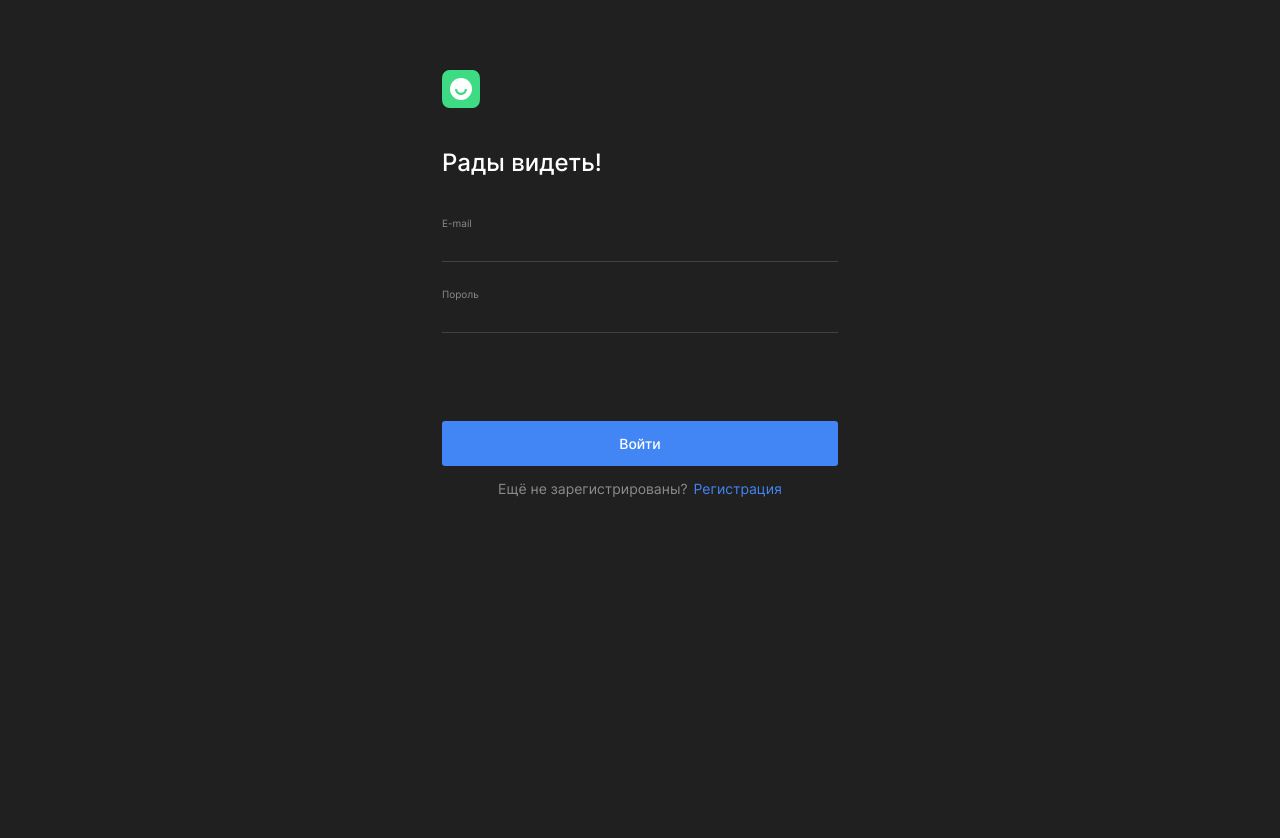
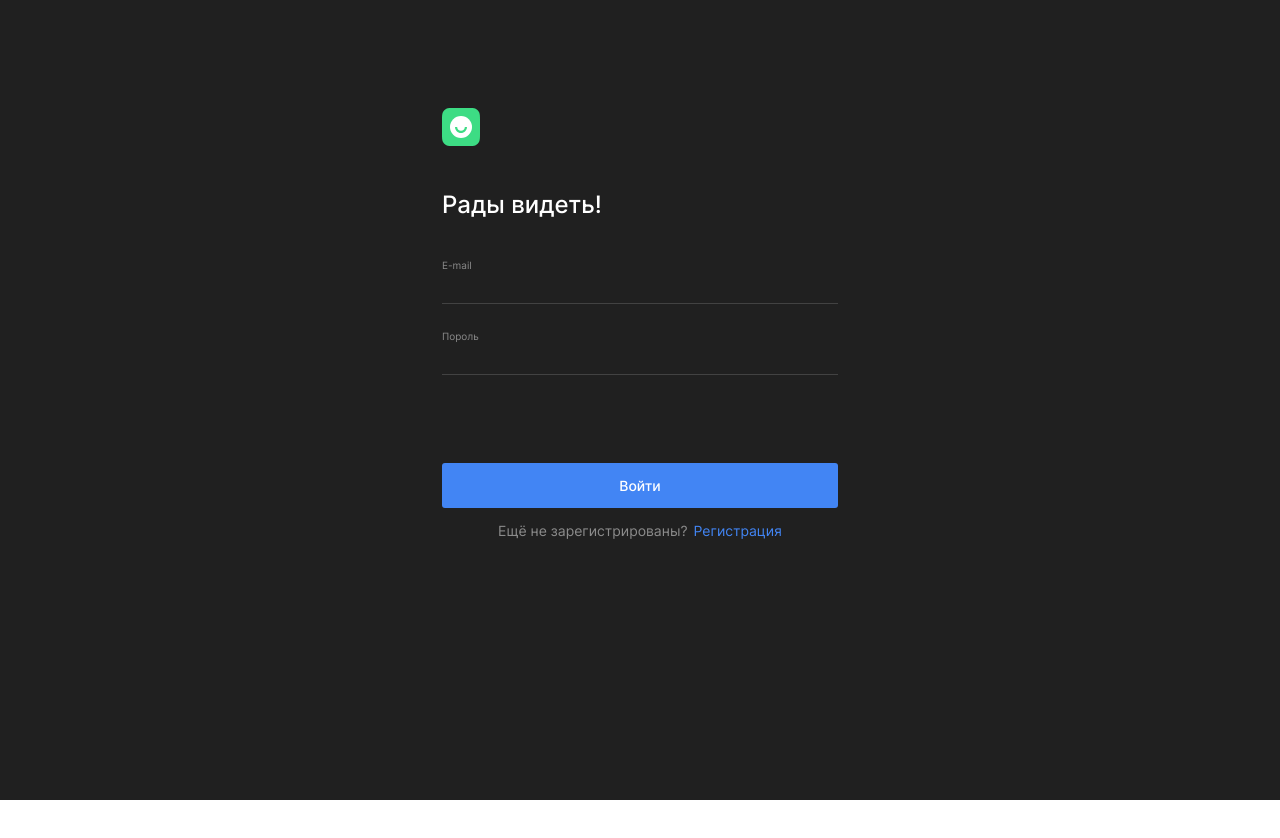
Before and after one commit to vitka27/movies-explorer-frontend, a React (Create React App) app: page /signin in a window 1280 px wide. Shown: the top 838 px of the page. After the commit the page ends 800 px from the top, so only its background shows below. Built offline with nearby package versions, Linux system fonts and the light colour scheme.

Commit message:
feat: Update and fix forms

```diff
--- a/src/components/App/App.css
+++ b/src/components/App/App.css
@@ -2,6 +2,7 @@
   display: flex;
   flex-direction: column;
   height: 100vh;
+  min-height: 100%;
 }
 .wrapper__section {
   padding: 0px clamp(30px, 5vw, 70px);
--- a/src/components/Auth/Login/Login.jsx
+++ b/src/components/Auth/Login/Login.jsx
@@ -1,20 +1,12 @@
 import React from "react";
 import Form from "../../Form/Form";
 import Input from "../../Form/Input/Input";
-import Button from "../../Form/Button/Button";
-import ToAction from "../../Form/ToAction/ToAction";
 
 export default function Login() {
   return (
     <Form title="Рады видеть!">
       <Input inputName="E-mail" />
       <Input inputName="Пороль" />
-      <Button buttonName="Войти" />
-      <ToAction
-        actionTitle="Ещё не зарегистрированы?"
-        nameButton="Регистрация"
-        patch="/signup"
-      />
     </Form>
   );
 }
--- a/src/components/Auth/Register/Register.jsx
+++ b/src/components/Auth/Register/Register.jsx
@@ -1,8 +1,6 @@
 import React from "react";
 import Form from "../../Form/Form";
 import Input from "../../Form/Input/Input";
-import Button from "../../Form/Button/Button";
-import ToAction from "../../Form/ToAction/ToAction";
 
 export default function Register() {
   return (
@@ -10,12 +8,7 @@ export default function Register() {
       <Input inputName="Имя" />
       <Input inputName="E-mail" />
       <Input inputName="Пороль" />
-      <Button buttonName="Зарегистрироваться" />
-      <ToAction
-        actionTitle="Уже зарегистрированы?"
-        nameButton="Войти"
-        patch="/signin"
-      />
+
     </Form>
   );
 }
--- a/src/components/Form/Button/Button.css
+++ b/src/components/Form/Button/Button.css
@@ -18,3 +18,8 @@
 .button:hover {
   opacity: 0.8;
 }
+@media screen and (max-width: 320px) {
+  .button {
+    font-size: 12px;
+  }
+}
--- a/src/components/Form/Form.css
+++ b/src/components/Form/Form.css
@@ -1,7 +1,7 @@
 .form {
   background-color: #202020;
   padding-top: 70px;
-  min-height: 100%;
+  height: 100%;
 }
 .form__wrap {
   display: flex;
@@ -9,6 +9,9 @@
   justify-content: center;
   max-width: 396px;
   margin: auto;
+}
+.form__header-logo{
+  padding-top: 38px;
 }
 .form__title {
   margin: 0;
@@ -20,6 +23,13 @@
   font-weight: 500;
   line-height: normal;
 }
+.form__inputs{
+
+}
+.form__buttons{
+  display: flex;
+  flex-direction: column;
+}
 .form__form {
   display: flex;
   flex-direction: column;
@@ -30,6 +40,21 @@
   }
   .form__wrap{
     align-items: center;
+    height: 100%;
+  }
+  .form__title{
+    padding-top: 46px;
+    padding-bottom: 80px;
+  }
+  .form__form{
+    box-sizing: border-box;
+    padding: 0px 15px;
+    width: 100%;
+    height: 100%;
+    justify-content: space-between;
+  }
+  .form__buttons{
+    padding-bottom: 20px;
   }
 
 }
--- a/src/components/Form/Form.jsx
+++ b/src/components/Form/Form.jsx
@@ -1,15 +1,48 @@
 import React from "react";
+import { useLocation } from "react-router-dom";
 import Logo from "../Header/Logo/Logo";
+import Button from "../../components/Form/Button/Button";
+import ToAction from "../../components/Form/ToAction/ToAction";
 
-export default function Form({ children, title }) {
+export default function Form({
+  children,
+  title,
+  buttonName,
+  actionTitle,
+  nameButton,
+  patch,
+}) {
   return (
     <>
       <section className="wrapper__section form">
         <div className="wrapper__section-container form__wrap">
-          <Logo />
+          <div className="form__header-logo">
+            <Logo />
+          </div>
           <h1 className="form__title">{title}</h1>
           <form action="" className="form__form">
-            {children}
+            <div className="form__inputs">{children}</div>
+            <div className="form__buttons">
+              {useLocation().pathname === "/signup" ? (
+                <>
+                  <Button buttonName="Зарегистрироваться" />
+                  <ToAction
+                    actionTitle="Уже зарегистрированы?"
+                    nameButton="Войти"
+                    patch="/signin"
+                  />
+                </>
+              ) : (
+                <>
+                  <Button buttonName="Войти" />
+                  <ToAction
+                    actionTitle="Ещё не зарегистрированы?"
+                    nameButton="Регистрация"
+                    patch="/signup"
+                  />
+                </>
+              )}
+            </div>
           </form>
         </div>
       </section>
--- a/src/components/Form/ToAction/ToAction.css
+++ b/src/components/Form/ToAction/ToAction.css
@@ -26,3 +26,12 @@
 .to-action__register-link:hover {
   opacity: 0.7;
 }
+@media screen and (max-width: 320px) {
+  .to-action__title {
+    font-size: 12px;
+  }
+  .to-action__register-link {
+    font-size: 12px;
+  }
+
+}
```
Also changed, not shown: src/images/RESULT_320_404.png (added).
